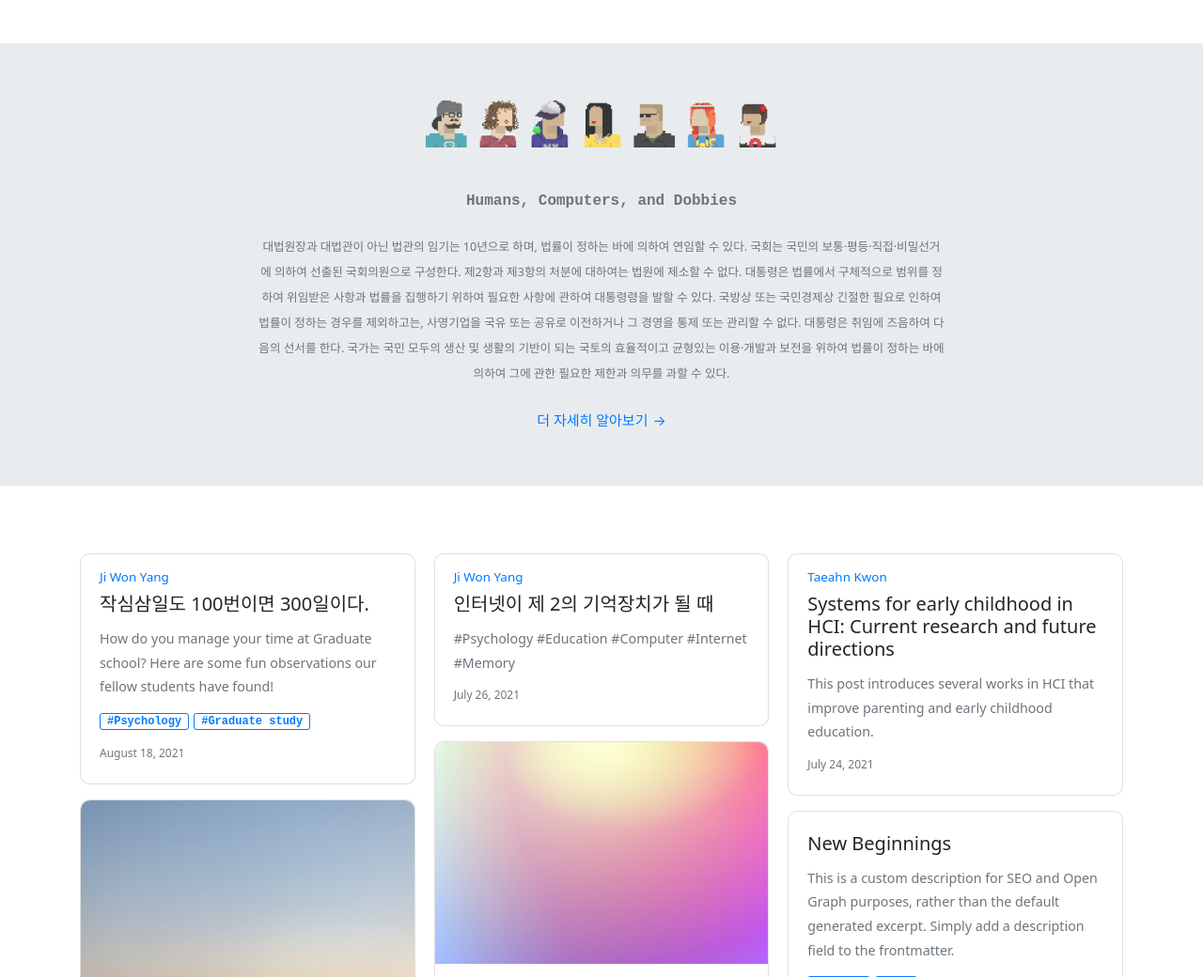
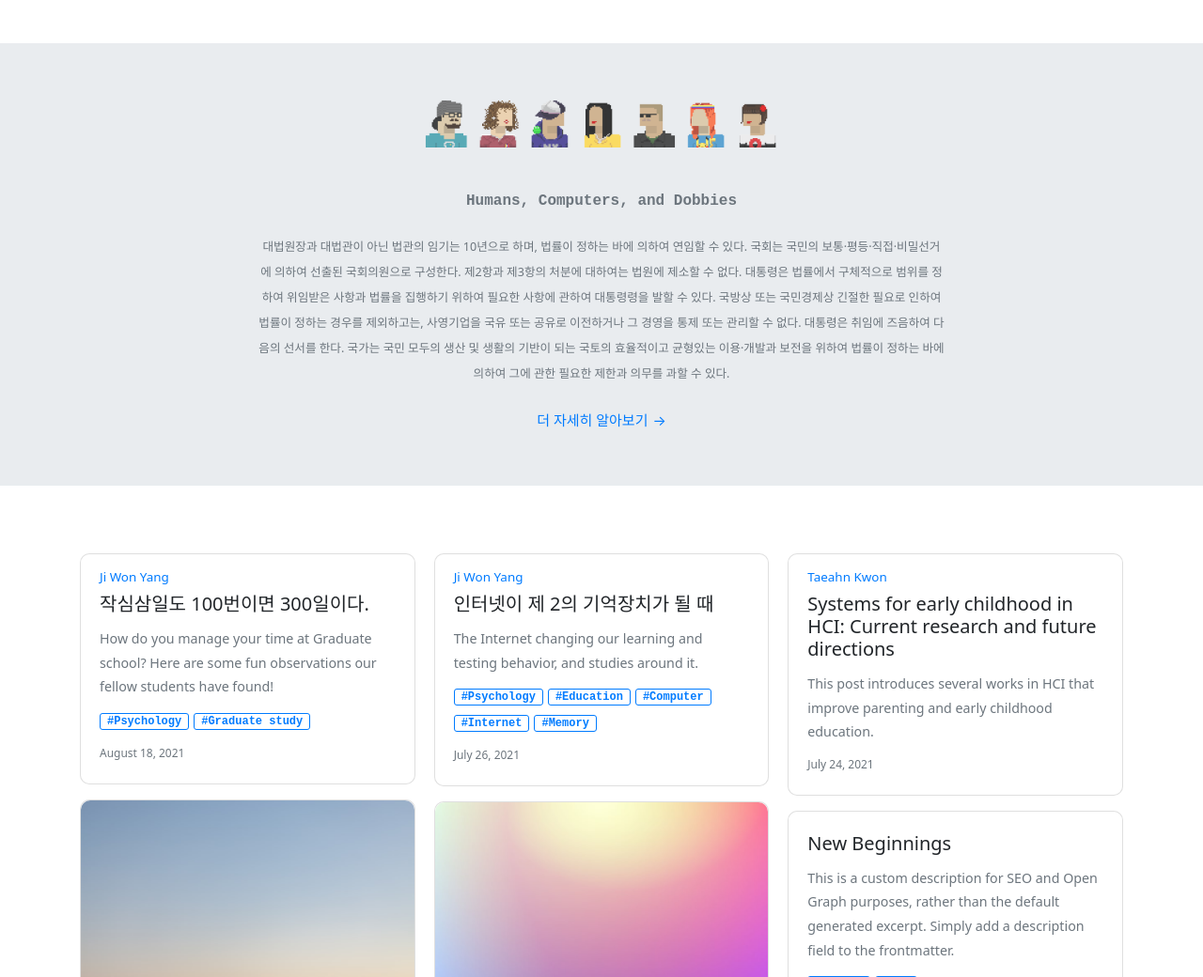
Before and after one commit to jyoonsong/dobbies, a Gatsby site: page / in a window 1280 px wide. Shown: the part 60-1100 px from the top of the page at 94% size. Built offline with nearby package versions, Linux system fonts and the light colour scheme; Gatsby itself is replaced by a stand-in of ours.

Commit message:
Update Article “인터넷이-제-2의-기억장치가-될-때”

```diff
--- a/content/blog/인터넷이-제-2의-기억장치가-될-때.md
+++ b/content/blog/인터넷이-제-2의-기억장치가-될-때.md
@@ -1,9 +1,15 @@
 ---
 title: 인터넷이 제 2의 기억장치가 될 때
 date: 2021-07-26T13:41:31.102Z
-description: "#Psychology #Education #Computer #Internet #Memory"
+description: The Internet changing our learning and testing behavior, and studies around it.
 author: Ji Won Yang
 draft: false
+tags:
+  - "#Psychology"
+  - "#Education"
+  - " #Computer"
+  - "#Internet"
+  - " #Memory"
 ---
 2000년대 중후반 중국어 붐이 일었던 무렵, 중국어 능력 평가시험인 HSK(한어수평고시)를 공부하던 필자의 가장 큰 불만은 한자의 모양과 획수, 심지어 성조까지 모두 외워야한다는 점이었다. ‘미국에서는 학교 수학 시험에도 계산기를 가지고 들어간다는데 모두가 컴퓨터로 타이핑하는 21세기에 한자 암기가 왠말인가’하는 심정이었다. 실제로 많은 나라에서 공인 영어 점수로 활용하고 있는 TOEFL 시험의 경우,이미 2005년 기존의 CBT(Computer-based testing) 방식을 IBT(Internet-based testing)로 발빠르게 전환하였고 2008년을 기준으로 모든CBT 성적을 무효처리하였다. 실상 ‘인터넷 기반(IBT)’과 ‘컴퓨터 기반(CBT)’ 방식 둘 다 컴퓨터를 사용해 시험을 본다는 점에서 크게 다른 점은 없다(시험 내용의 구성이 조금 달라졌다고 한다). 다만, 위 흐름이 중요한 이유는 PBT(Paper-based testing) 즉, TOEFL을 주관하는ETS(Educational Testing Service)가 종이로 보는 시험을 철폐하고 IBT 방식의 시험을 적극적으로 채택했다는데 있다. 그로부터 HSK를 비롯한 여러 공인 인증 시험들도 IBT를 도입하기 시작했기 때문이다.
 
```
